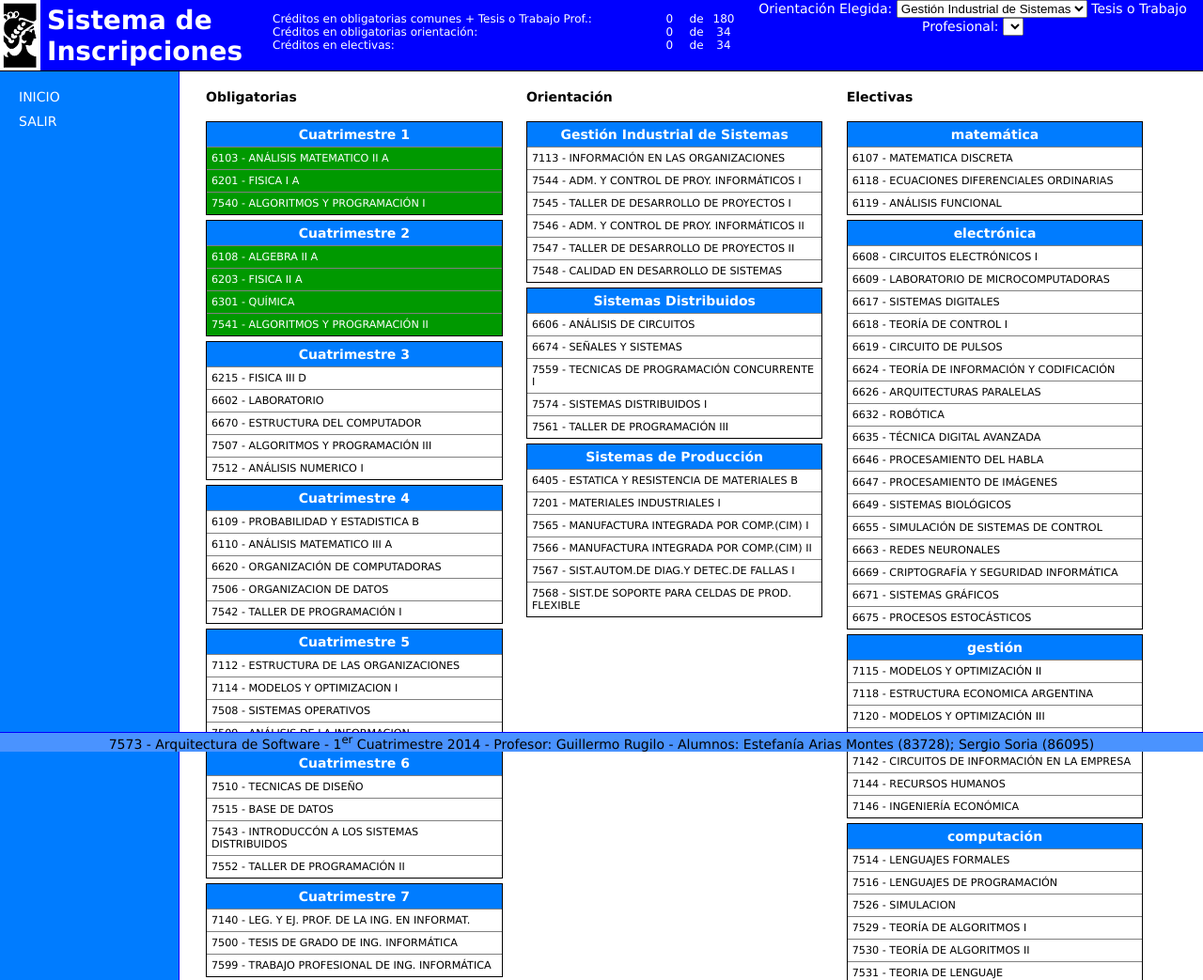
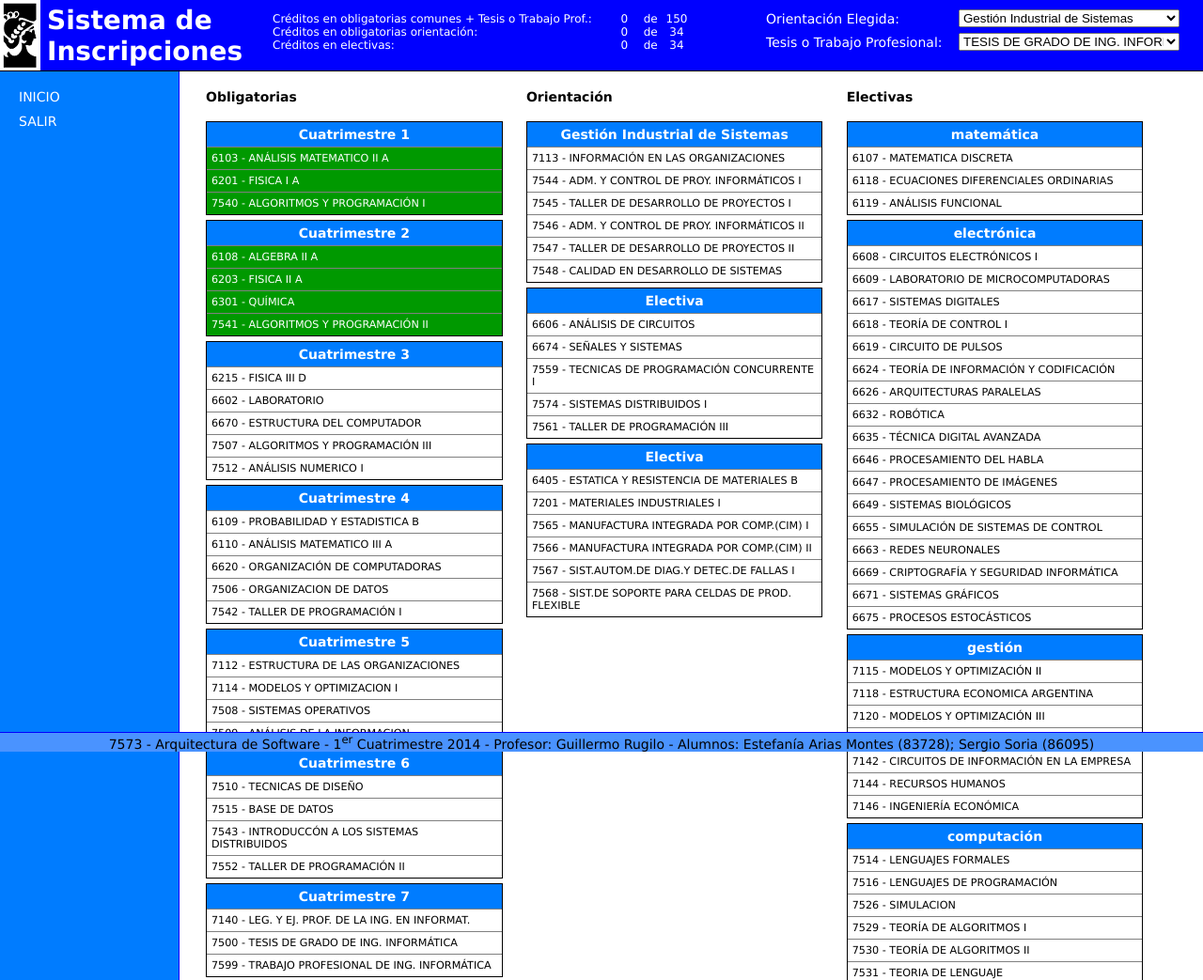
Before and after one commit to sorsergios/75.73-inscription-uba, a plain HTML site: page Angular/index.html in a window 1280 px wide. Shown: the top 1043 px of the page at 94% size. Drawn offline with Linux system fonts and the light colour scheme.

Commit message:
agregado seleccion de tesis

```diff
--- a/Angular/css/style.css
+++ b/Angular/css/style.css
@@ -54,8 +54,9 @@ a:hover {
     display: table;
     text-align: left;
     margin-top: 13px;
-	width: 500px;
-	font-size: 12px;
+    width: 450px;
+    font-size: 12px;
+    margin-right: 50px;
 }
 .credits .row {
     width: 20px;
@@ -213,3 +214,18 @@ dd {
     padding: 3px;
     vertical-align: middle;
 }
+.selections label {
+    display: block;
+    height: 25px;
+}
+.selections label select {
+    float: right;
+    width: 235px;
+    margin-top: -2px;
+}
+.selections {
+    float: left;
+    margin: 12px 0 0 25px;
+    text-align: left;
+    width: 440px;
+}
--- a/Angular/index.html
+++ b/Angular/index.html
@@ -16,13 +16,15 @@
         <h1>Sistema de Inscripciones</h1>
         <div class="credits">
             <div class="row">
-                <div class="cell names">Créditos en obligatorias comunes + Tesis o Trabajo Prof.: </div>
+                <div class="cell names">Créditos en obligatorias
+                    comunes + Tesis o Trabajo Prof.:</div>
                 <div class="cell numbers">{{mandatoryCreditsSum}}</div>
                 <div class="cell">de</div>
                 <div class="cell numbers">{{mandatoryCreditsTotal}}</div>
             </div>
             <div class="row">
-                <div class="cell names">Créditos en obligatorias orientación:</div>
+                <div class="cell names">Créditos en obligatorias
+                    orientación:</div>
                 <div class="cell numbers">{{mandatoryOrientedCreditsSum}}</div>
                 <div class="cell">de</div>
                 <div class="cell numbers">{{mandatoryOrientedCreditsTotal}}</div>
@@ -35,22 +37,26 @@
             </div>
         </div>
         <div class="selections">
-			<label>Orientación Elegida:</label>
-			<select ng-value="selectedOrientation">
-				<option ng-repeat="content in subjects.orientacion.content"
+            <label>Orientación Elegida:
+                <select ng-model="selectedOrientation">
+                    <option
+                        ng-repeat="content in subjects.orientacion.content"
+                        ng-selected="$first"
                         value="{{content.id}}">{{content.description}}</option>
                 </select>
-			<label>Tesis o Trabajo Profesional:</label>
-			<select>
-				Tesis
+            </label>
+            <label>Tesis o Trabajo Profesional:
+                <select ng-model="selectedTesis">
+                    <option ng-repeat="assign in tesisElection" value="{{assign}}">{{courses[assign].nombre}}</option>
                 </select>
-
+            </label>
         </div>
     </header>
     <div class="overlay" ng-show="activeModal">
         <div class="coursesModal">
             <a class="close" href="#" ng-click="toggleModal()">x</a>
-            <h3>{{selectedCourse.code}} - {{selectedCourse.data.nombre}}</h3>
+            <h3>{{selectedCourse.code}} -
+                {{selectedCourse.data.nombre}}</h3>
             <div class="courses">
                 <div class="row header">
                     <div class="cell id">CURSOS</div>
@@ -58,12 +64,13 @@
                     <div class="cell profesor">PROFESORES</div>
                     <div class="cell times">HORARIOS</div>
                 </div>
-                <div ng-repeat="courses in selectedCourse.data.cursos" class="row">
+                <div ng-repeat="courses in selectedCourse.data.cursos"
+                    class="row">
                     <div class="cell id">{{courses.curso}}</div>
                     <div class="cell vacancy">{{courses.vacantes}}</div>
                     <div class="cell profesor">{{courses.profesor}}</div>
-                    <ul  class="cell times">
-                        <li ng-repeat="times in courses.horarios" >{{times}}</li>
+                    <ul class="cell times">
+                        <li ng-repeat="times in courses.horarios">{{times}}</li>
                     </ul>
                 </div>
             </div>
@@ -72,19 +79,22 @@
     <div class="content">
         <div class="content-row">
             <nav class="column">
-                <a>INICIO</a>
-                <a>SALIR</a>
+                <a>INICIO</a> <a>SALIR</a>
             </nav>
             <div class="column inner-content">
-                <div ng-repeat="subject in [subjects.obligatorias, subjects.orientacion, subjects.electivas]" class="columns">
-                    <h4>{{subject.type}}{{selectedOrientation}}</h4>
+                <div
+                    ng-repeat="(key, subject) in [subjects.obligatorias, subjects.orientacion, subjects.electivas] track by $index"
+                    class="columns">
+                    <h4>{{subject.type}}</h4>
                     <dl ng-repeat="group in subject.content">
-                        <dt>{{group.description}}</dt>
-                        <dd ng-repeat="assignature in group.assignatures"
+                        <dt>
+                            <span ng-if="key != 1 || group.id == selectedOrientation">{{group.description}}</span>
+                            <span ng-if="key == 1 && group.id != selectedOrientation">Electiva</span></dt>
+                        <dd
+                            ng-repeat="assignature in group.assignatures"
                             ng-class="{0: 'complete', 1: 'incomplete', 2: 'invalid'}[completed(assignature)]"
                             ng-click="toggleModal(assignature)">
-                            <div class="">
-                            </div>
+                            <div class=""></div>
                             {{assignature | getAssignature:this}}
                         </dd>
                     </dl>
@@ -93,9 +103,9 @@
         </div>
     </div>
     <footer>
-        7573 - Arquitectura de Software - 1<sup>er</sup> Cuatrimestre 2014 -
-        Profesor: Guillermo Rugilo -
-        Alumnos: Estefanía Arias Montes (83728); Sergio Soria (86095)
+        7573 - Arquitectura de Software - 1<sup>er</sup> Cuatrimestre
+        2014 - Profesor: Guillermo Rugilo - Alumnos: Estefanía Arias
+        Montes (83728); Sergio Soria (86095)
     </footer>
 </body>
 </html>
--- a/Angular/js/app.js
+++ b/Angular/js/app.js
@@ -15,33 +15,26 @@ systemApp.controller('SystemCtrl', function ($scope, $http) {
     $scope.mandatoryCreditsSum = 0;
     $scope.mandatoryCreditsTotal = 0;
     $scope.mandatoryOrientedCreditsSum = 0;
-    $scope.mandatoryOrientedCreditsTotal = 0;
+    $scope.mandatoryOrientedCreditsTotal = 34;
     $scope.electedCreditsSum = 0;
-    $scope.electedCreditsTotal = 0;
+    $scope.electedCreditsTotal = 34;
+
+    $scope.selectedOrientation = 1;
+    $scope.selectedTesis = "7500";
+    $scope.tesisElection = ["7500", "7599"];
 
     $http.get('data/user_1.json').success(function(data) {
         $scope.user = data;
     });
     $http.get('data/subjects.json').success(function(data) {
         $scope.subjects = data;
-        angular.forEach(data, function(subject, key) {
-            angular.forEach(subject.content, function(group, key2) {
-                angular.forEach(group.assignatures, function(assignature, key3) {
-                    if (subject.type === 'Obligatorias'){
-                    	if (assignature === "7500") {
-                    		$scope.mandatoryCreditsTotal += 24;
-                    	} else if (assignature === "7140" || assignature === "7552" || assignature === "7542") {
-                    		$scope.mandatoryCreditsTotal += 4;
-                    	}
-                    	else {
-                    		$scope.mandatoryCreditsTotal += 6;
-                    	}
-                    } else if (subject.type === 'Orientación'){
-                   		$scope.mandatoryOrientedCreditsTotal = 34;
-                    } else if (subject.type === 'Electivas'){
-                    	$scope.electedCreditsTotal = 34;
-                    }
-                });
+        angular.forEach(data.obligatorias.content, function(subject, key) {
+            angular.forEach(subject.assignatures, function(assignature, key2) {
+                if (assignature === "7140" || assignature === "7552" || assignature === "7542") {
+                    $scope.mandatoryCreditsTotal += 4;
+                } else if ($scope.tesisElection.indexOf(assignature) === -1) {
+                    $scope.mandatoryCreditsTotal += 6;
+                }
             });
         });
     });
```
Lines whose indentation alone changed are shown as unchanged.
